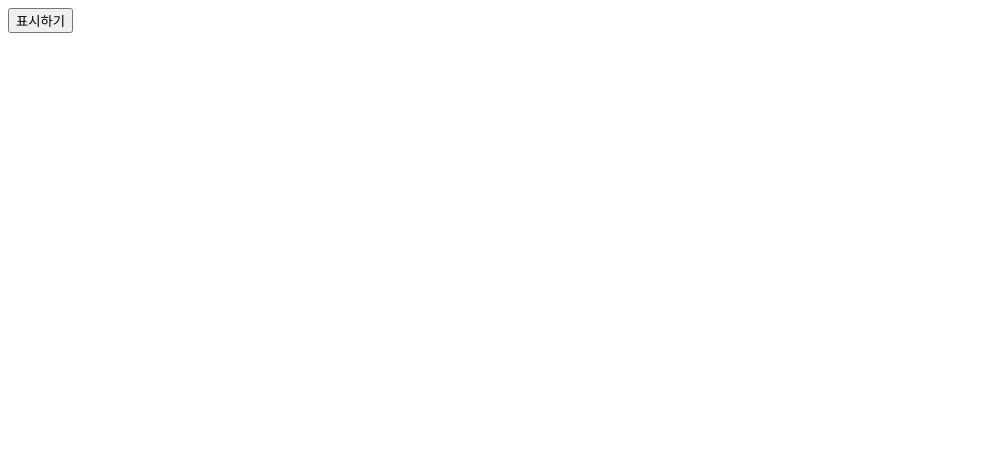
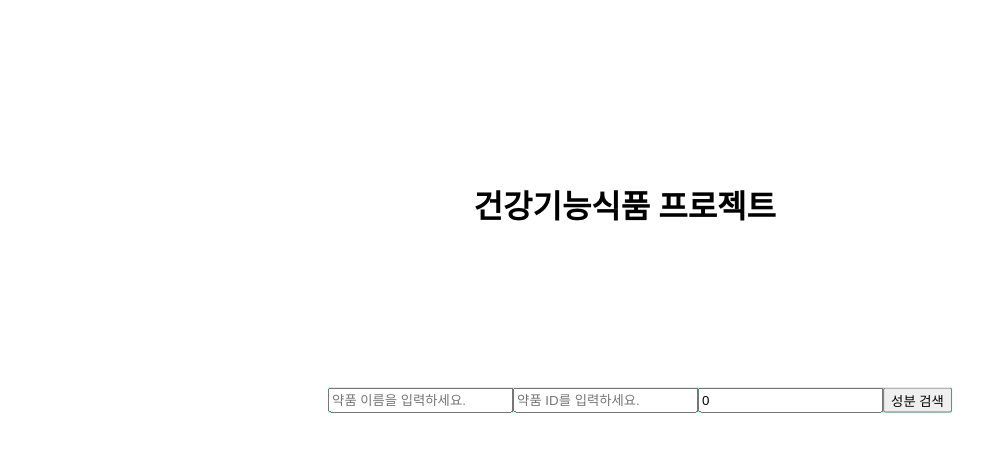
Before and after one commit to EWHA18/Frontend, a React (Create React App) app in the folder healthcare/: page / in a window 1280 px wide. Shown: the top 452 px of the page, without its empty margins (0-1008 px from the left). Built offline with nearby package versions, Linux system fonts and the light colour scheme.

Commit message:
feat(add post and get):combine button of post and get

```diff
--- a/healthcare/src/App.js
+++ b/healthcare/src/App.js
@@ -1,9 +1,11 @@
 import React from 'react';
-import Test from './Main.js';
+import Main from './Main.js';
+import './index.css';
+
 function App() {
   return (
-    <div className="App">
-      <Test/>
+    <div>
+      <Main/>
     </div>
   );
 }
--- a/healthcare/src/Main.js
+++ b/healthcare/src/Main.js
@@ -1,28 +1,48 @@
+import React, { useState } from 'react';
 import axios from 'axios';
-import React, { Component } from 'react';
-class Test extends Component {
-    constructor(props) {
-        super(props);
-        this.state = {
-            intake:[]
-        };
+import './index.css';
+const Main = () => {
+    const [id,setId] = useState('');
+    const [name,setName] = useState('');
+    const [num,setNum] = useState(0);
+    const [intake,setIntake] = useState([]);
+    const onChangeName = (e) => {
+        setName(e.target.value);
     }
-    medicine=async() =>{
+    const onChangeId = (e) => {
+        setId(e.target.value);
+    }
+    const onChangeNum = (e) => {
+        setNum(e.target.value);
+    }
+    const onClick = async() => {
+        const data = {"medicine_id": id, "medicine_name": name, "num":num}
+        await axios.post("https://64015d57-ae66-4061-9d92-c81956d3738e.mock.pstmn.io/test2",data).then(
+            response=>{
+                console.log(data);
+            }
+        )
         const answer = await axios.get("https://64015d57-ae66-4061-9d92-c81956d3738e.mock.pstmn.io/test");
-        this.setState({intake:answer.data.data.intake});
+        setIntake(answer.data.data.intake);
     }
-    render() {
-        return (
-            <div>
-                <button onClick={this.medicine}>표시하기</button><br/>
-                {this.state.intake.map(intake_element => (
+    return(
+        <div>
+            <div className="header">
+                <h1>건강기능식품 프로젝트</h1>
+            </div>
+            <div className="body">
+            <input value={name} placeholder="약품 이름을 입력하세요." onChange={onChangeName}></input>
+            <input type="number" value={id} placeholder="약품 ID를 입력하세요." onChange={onChangeId}></input>
+            <input type="number" value={num} placeholder="섭취량을 입력하세요." onChange={onChangeNum}></input>
+            <button onClick={onClick}>성분 검색</button><br/>
+            {intake.map(intake_element => (
                 <div>
                     <li>{intake_element.word_id}번 {intake_element.volume}{intake_element.unit}</li>
                 </div>
             ))}
             </div>
-        );
-    }
+        </div>
+    );
 }
 
-export default Test;
+export default Main;
--- /dev/null
+++ b/healthcare/src/index.css
@@ -0,0 +1,16 @@
+
+.header {
+    display: flex;
+    position: absolute;
+    top: 20%;
+    left: 37%;
+  }
+
+  .body {
+    display: flex;
+    position: absolute;
+    top: 50%;
+    left: 50%;
+    transform: translate(-50%, -50%);
+    background-color: aquamarine;
+  }
--- a/healthcare/src/index.js
+++ b/healthcare/src/index.js
@@ -1,6 +1,6 @@
 import React from 'react';
 import ReactDOM from 'react-dom';
 import App from './App';
-
+import './index.css';
 ReactDOM.render(<App />,document.getElementById('root')
 );
```
